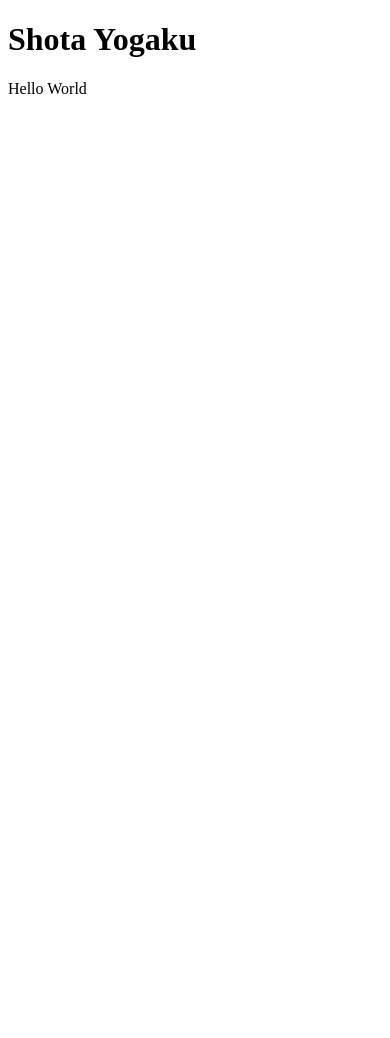
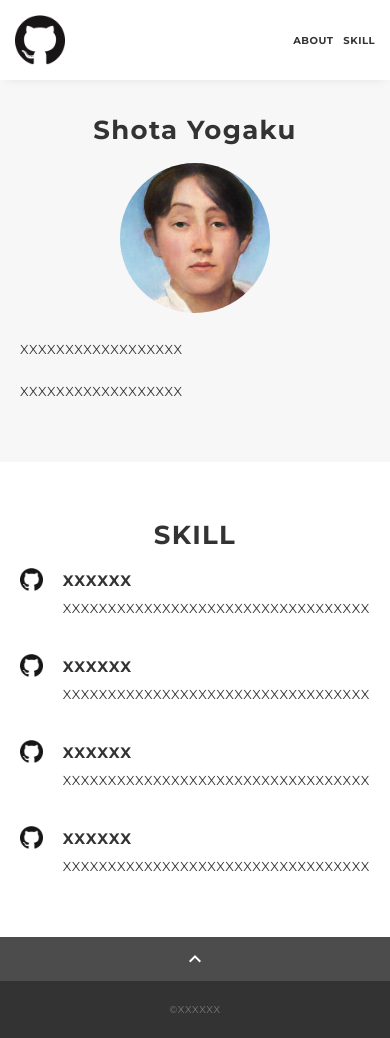
Before and after one commit to shota-19/portfolio1, a plain HTML site: page docs/index.html in a window 390 px wide. Before the commit the page ends 844 px from the top, so only its background shows below. Drawn offline with nearby package versions, Linux system fonts and the light colour scheme.

Commit message:
テンプレート反映

```diff
--- /dev/null
+++ b/docs/css/ress.css
@@ -0,0 +1,283 @@
+/*!
+ * ress.css • v3.0.1
+ * MIT License
+ * github.com/filipelinhares/ress
+ */
+
+/* # =================================================================
+   # Global selectors
+   # ================================================================= */
+
+html {
+  box-sizing: border-box;
+  word-break: normal;
+  -moz-tab-size: 4;
+  tab-size: 4;
+
+  -webkit-text-size-adjust: 100%; /* Prevent adjustments of font size after orientation changes in iOS */
+}
+
+*,
+::before,
+::after {
+  box-sizing: inherit;
+  background-repeat: no-repeat; /* Set `background-repeat: no-repeat` to all elements and pseudo elements */
+}
+
+::before,
+::after {
+  vertical-align: inherit;
+  text-decoration: inherit; /* Inherit text-decoration and vertical align to ::before and ::after pseudo elements */
+}
+
+* {
+  margin: 0;
+  padding: 0; /* Reset `padding` and `margin` of all elements */
+}
+
+/* # =================================================================
+   # General elements
+   # ================================================================= */
+
+hr {
+  overflow: visible; /* Show the overflow in Edge and IE */
+  height: 0; /* Add the correct box sizing in Firefox */
+}
+
+details,
+main {
+  display: block; /* Render the `main` element consistently in IE. */
+}
+
+summary {
+  display: list-item; /* Add the correct display in all browsers */
+}
+
+small {
+  font-size: 80%; /* Set font-size to 80% in `small` elements */
+}
+
+[hidden] {
+  display: none; /* Add the correct display in IE */
+}
+
+abbr[title] {
+  /* Add the correct text decoration in Chrome, Edge, IE, Opera, and Safari */
+  text-decoration: underline;
+  text-decoration: underline dotted;
+  border-bottom: none; /* Remove the bottom border in Chrome 57 */
+}
+
+a {
+  background-color: transparent; /* Remove the gray background on active links in IE 10 */
+}
+
+a:active,
+a:hover {
+  outline-width: 0; /* Remove the outline when hovering in all browsers */
+}
+
+code,
+kbd,
+pre,
+samp {
+  font-family: monospace, monospace; /* Specify the font family of code elements */
+}
+
+pre {
+  font-size: 1em; /* Correct the odd `em` font sizing in all browsers */
+}
+
+b,
+strong {
+  font-weight: bolder; /* Add the correct font weight in Chrome, Edge, and Safari */
+}
+
+/* https://gist.github.com/unruthless/413930 */
+sub,
+sup {
+  position: relative;
+  font-size: 75%;
+  line-height: 0;
+  vertical-align: baseline;
+}
+
+sub {
+  bottom: -.25em;
+}
+
+sup {
+  top: -.5em;
+}
+
+/* # =================================================================
+   # Forms
+   # ================================================================= */
+
+input {
+  border-radius: 0;
+}
+
+/* Replace pointer cursor in disabled elements */
+[disabled] {
+  cursor: default;
+}
+
+[type="number"]::-webkit-inner-spin-button,
+[type="number"]::-webkit-outer-spin-button {
+  height: auto; /* Correct the cursor style of increment and decrement buttons in Chrome */
+}
+
+[type="search"] {
+  outline-offset: -2px; /* Correct the outline style in Safari */
+
+  -webkit-appearance: textfield; /* Correct the odd appearance in Chrome and Safari */
+}
+
+[type="search"]::-webkit-search-decoration {
+  -webkit-appearance: none; /* Remove the inner padding in Chrome and Safari on macOS */
+}
+
+textarea {
+  overflow: auto; /* Internet Explorer 11+ */
+  resize: vertical; /* Specify textarea resizability */
+}
+
+button,
+input,
+optgroup,
+select,
+textarea {
+  font: inherit; /* Specify font inheritance of form elements */
+}
+
+optgroup {
+  font-weight: bold; /* Restore the font weight unset by the previous rule */
+}
+
+button {
+  overflow: visible; /* Address `overflow` set to `hidden` in IE 8/9/10/11 */
+}
+
+button,
+select {
+  text-transform: none; /* Firefox 40+, Internet Explorer 11- */
+}
+
+/* Apply cursor pointer to button elements */
+button,
+[type="button"],
+[type="reset"],
+[type="submit"],
+[role="button"] {
+  cursor: pointer;
+  color: inherit;
+}
+
+/* Remove inner padding and border in Firefox 4+ */
+button::-moz-focus-inner,
+[type="button"]::-moz-focus-inner,
+[type="reset"]::-moz-focus-inner,
+[type="submit"]::-moz-focus-inner {
+  padding: 0;
+  border-style: none;
+}
+
+/* Replace focus style removed in the border reset above */
+button:-moz-focusring,
+[type="button"]::-moz-focus-inner,
+[type="reset"]::-moz-focus-inner,
+[type="submit"]::-moz-focus-inner {
+  outline: 1px dotted ButtonText;
+}
+
+button,
+html [type="button"],
+/* Prevent a WebKit bug where (2) destroys native `audio` and `video`controls in Android 4 */
+[type="reset"],
+[type="submit"] {
+  -webkit-appearance: button; /* Correct the inability to style clickable types in iOS */
+}
+
+/* Remove the default button styling in all browsers */
+button,
+input,
+select,
+textarea {
+  border-style: none;
+  background-color: transparent;
+}
+
+/* Style select like a standard input */
+select {
+  -webkit-appearance: none; /* Chrome 41+ */
+  -moz-appearance: none; /* Firefox 36+ */
+}
+
+select::-ms-expand {
+  display: none; /* Internet Explorer 11+ */
+}
+
+select::-ms-value {
+  color: currentColor; /* Internet Explorer 11+ */
+}
+
+legend {
+  display: table; /* Correct the text wrapping in Edge and IE */
+  max-width: 100%; /* Correct the text wrapping in Edge and IE */
+  max-width: 100%; /* Correct the text wrapping in Edge 18- and IE */
+  white-space: normal; /* Correct the text wrapping in Edge and IE */
+  color: inherit; /* Correct the color inheritance from `fieldset` elements in IE */
+  border: 0; /* Correct `color` not being inherited in IE 8/9/10/11 */
+}
+
+::-webkit-file-upload-button {
+  font: inherit; /* Change font properties to `inherit` in Chrome and Safari */
+  color: inherit;
+  /* Correct the inability to style clickable types in iOS and Safari */
+
+  -webkit-appearance: button;
+}
+
+/* # =================================================================
+   # Specify media element style
+   # ================================================================= */
+
+img {
+  border-style: none; /* Remove border when inside `a` element in IE 8/9/10 */
+}
+
+/* Add the correct vertical alignment in Chrome, Firefox, and Opera */
+progress {
+  vertical-align: baseline;
+}
+
+/* # =================================================================
+   # Accessibility
+   # ================================================================= */
+
+/* Hide content from screens but not screenreaders */
+@media screen {
+  [hidden~="screen"] {
+    display: inherit;
+  }
+  [hidden~="screen"]:not(:active):not(:focus):not(:target) {
+    position: absolute !important;
+    clip: rect(0 0 0 0) !important;
+  }
+}
+
+/* Specify the progress cursor of updating elements */
+[aria-busy="true"] {
+  cursor: progress;
+}
+
+/* Specify the pointer cursor of trigger elements */
+[aria-controls] {
+  cursor: pointer;
+}
+
+/* Specify the unstyled cursor of disabled, not-editable, or otherwise inoperable elements */
+[aria-disabled] {
+  cursor: default;
+}
--- /dev/null
+++ b/docs/css/style.css
@@ -0,0 +1,311 @@
+body {
+  font-family: "Montserrat","Helvetica Neue",Arial,"Hiragino Kaku Gothic ProN","Hiragino Sans",Meiryo,sans-serif;
+  font-size: 14px;
+  line-height: 1.8;
+  letter-spacing: .8px;
+  color: #333;
+}
+
+a {
+  transition: opacity .3s;
+  text-decoration: none;
+  color: #1ca9e3;
+}
+
+img {
+  max-width: 100%;
+  height: auto;
+  vertical-align: bottom;
+  border-style: none;
+}
+
+ul,
+li {
+  list-style: none;
+}
+
+.pc-only {
+  display: block;
+}
+
+.sp-only {
+  display: none;
+}
+
+.wrapper {
+  padding-top: 73px;
+}
+
+.section {
+  padding: 90px 0;
+}
+
+.section:nth-of-type(odd) {
+  background-color: #f7f7f7;
+}
+
+.inner {
+  max-width: 1340px;
+  margin: 0 auto;
+  padding: 0 40px;
+}
+
+.title {
+  font-size: 34px;
+  font-weight: bold;
+  line-height: 1;
+  margin-bottom: 40px;
+  text-align: center;
+  letter-spacing: .05em;
+  color: #333;
+}
+
+.lead {
+  margin-bottom: 30px;
+}
+
+/*--- header ---*/
+.header {
+  position: fixed;
+  top: 0;
+  z-index: 1;
+  width: 100%;
+  background-color: #fff;
+  box-shadow: 0 5px 10px -6px rgba(0,0,0,.1);
+}
+
+.header .inner {
+  display: flex;
+  align-items: center;
+  justify-content: space-between;
+  padding: 20px 40px;
+}
+
+.header-logo {
+  font-size: 20px;
+  font-weight: bold;
+  line-height: 1.2;
+  margin-right: 20px;
+  letter-spacing: .05em;
+}
+
+.header-logo a {
+  color: #333;
+}
+
+.header-banner {
+  width: 50px;
+}
+.header-nav-list {
+  display: flex;
+  justify-content: space-between;
+}
+
+.header-nav-item:not(:last-child) {
+  margin-right: 20px;
+}
+
+.header-nav-item a {
+  position: relative;
+  font-size: 13px;
+  font-weight: bold;
+  display: inline-block;
+  padding: 5px 0;
+  transition: .3s;
+  letter-spacing: .05em;
+  color: #333;
+}
+.header-nav-item a:after {
+  position: absolute;
+  bottom: 0;
+  left: 50%;
+  width: 0;
+  height: 3px;
+  content: "";
+  transition: .3s;
+  -webkit-transform: translateX(-50%);
+  transform: translateX(-50%);
+  background-color: #333;
+}
+
+.header-nav-item a:hover:after {
+  width: 100%;
+}
+
+/*--- about ---*/
+.profile {
+  display: flex;
+  flex-wrap: wrap;
+  max-width: 800px;
+  margin: 0 auto;
+}
+.profile-img {
+  width: 20%;
+  margin-right: 30px;
+  border-radius: 50%;
+}
+.profile-img img {
+  border-radius: 50%;
+}
+.profile-body {
+  flex: 1;
+}
+.profile-body p:not(:last-child) {
+  margin-bottom: 30px;
+}
+
+/*--- skill ---*/
+.skill-list {
+  display: flex;
+  flex-wrap: wrap;
+  justify-content: space-between;
+  margin-bottom: -50px;
+}
+
+.skill-item {
+  display: flex;
+  align-items: flex-start;
+  justify-content: space-between;
+  width: 48%;
+  margin-bottom: 50px;
+}
+
+.skill-img {
+  width: 60px;
+  height: auto;
+  margin-right: 20px;
+}
+
+.skill-body {
+  flex: 1;
+}
+
+.skill-name {
+  margin-bottom: 3px;
+}
+
+/*--- contact ---*/
+.contact {
+  text-align: center;
+}
+
+.contact-item:not(:last-child) {
+  margin-right: 10px;
+}
+
+.contact-icon {
+  width: 50px;
+}
+
+/*--- page-top ---*/
+.page-top {
+  font-weight: bold;
+  padding: 10px;
+  cursor: pointer;
+  text-align: center;
+  background-color: #4c4c4c;
+}
+
+.page-top .material-icons-outlined {
+  vertical-align: bottom;
+  color: #fff;
+}
+
+/*--- footer ---*/
+.footer {
+  padding: 30px;
+  background-color: #333;
+}
+
+.copyright {
+  font-size: 10px;
+  text-align: center;
+  color: #797979;
+}
+
+
+/* --- media Queries 767 ---*/
+@media screen and (max-width: 767px) {
+  body {
+    font-size: 13px;
+    line-height: 1.7;
+  }
+
+  .pc-only {
+    display: none;
+  }
+
+  .sp-only {
+    display: block;
+  }
+
+  .title {
+    font-size: 26px;
+    margin-bottom: 20px;
+  }
+
+  .wrapper {
+    padding-top: 57px;
+  }
+
+  .section {
+    padding: 60px 0;
+  }
+
+  .inner {
+    padding: 0 20px;
+  }
+
+  .header .inner {
+    padding: 15px;
+  }
+
+  .header-logo {
+    font-size: 15px;
+    margin-right: 15px;
+  }
+
+  .header-nav-item:not(:last-child) {
+    margin-right: 10px;
+  }
+
+  .header-nav-item a {
+    font-size: 10px;
+  }
+
+  .header-nav-item a:after {
+    display: none;
+  }
+
+  .profile {
+    display: block;
+  }
+  .profile-img {
+    width: 150px;
+    margin: 0 auto;
+    margin-bottom: 25px;
+  }
+
+  .profile-body p:not(:last-child) {
+    margin-bottom: 20px;
+  }
+
+  .skill-list {
+    display: block;
+    margin-bottom: 0;
+  }
+
+  .skill-item {
+    width: 100%;
+    margin-bottom: 35px;
+  }
+
+  .skill-item:last-child {
+    margin-bottom: 0;
+  }
+
+  .footer {
+    padding: 20px;
+  }
+
+}
--- a/docs/index.html
+++ b/docs/index.html
@@ -1,12 +1,117 @@
 <!DOCTYPE html>
 <html>
 <head>
-<meta charset="UTF-8">
-<title>My Portfolio</title>
+<meta charset="utf-8" />
+<meta name="viewport"
+	content="width=device-width,initial-scale=1.0,user-scalable=no" />
+<meta property="og:type" content="website" />
+<meta property="og:title" content="XXXXXX's portfolio" />
+<!-- <meta property="og:url" content="dummyurl" /> -->
+<meta property="og:description" content="XXXXXXの自己紹介サイトです。" />
+<meta property="og:image" content="img/ogp.png" />
+<meta name="description" content="XXXXXXの自己紹介サイトです。" />
+<title>XXXXXX ポートフォリオ</title>
+<link rel="preconnect" href="https://fonts.gstatic.com" />
+<link
+	href="https://fonts.googleapis.com/css2?family=Montserrat:wght@400;700&display=swap"
+	rel="stylesheet" />
+<link
+	href="https://fonts.googleapis.com/css?family=Material+Icons+Outlined"
+	rel="stylesheet" />
+<link href="css/ress.css" media="all" rel="stylesheet" type="text/css" />
+<link href="css/style.css" media="all" rel="stylesheet" type="text/css" />
+<!-- <link rel="shortcut icon" href="img/favicon.ico" /> -->
+<!-- <link rel="canonical" href="dummyurl" /> -->
 </head>
+
 <body>
-	<h1>Shota Yogaku</h1>
-	<p>Hello World</p>
+	<div class="wrapper">
+		<header class="header">
+			<div class="inner">
+				<h1 class="header-logo">
+					<a href="#"><img class="header-banner" src="img/github.png"
+						alt="ロゴマーク" /> </a>
+				</h1>
+				<nav class="header-nav">
+					<ul class="header-nav-list">
+						<li class="header-nav-item"><a href="#about">ABOUT</a></li>
+						<li class="header-nav-item"><a href="#skill">SKILL</a></li>
+					</ul>
+				</nav>
+			</div>
+		</header>
 
+		<main class="content">
+			<section class="about section" id="about">
+				<div class="inner">
+					<h2 class="title">Shota Yogaku</h2>
+					<div class="profile">
+						<p class="profile-img">
+							<img src="img/profile.png" alt="自画像" />
+						</p>
+						<div class="profile-body">
+							<p>XXXXXXXXXXXXXXXXXX</p>
+							<p>XXXXXXXXXXXXXXXXXX</p>
+						</div>
+					</div>
+				</div>
+			</section>
+
+			<section class="skill section" id="skill">
+				<div class="inner">
+					<h2 class="title">SKILL</h2>
+					<div class="skill-list">
+						<div class="skill-item">
+							<p class="skill-img">
+								<img src="img/github.png" alt="logo" />
+							</p>
+							<div class="skill-body">
+								<h3 class="skill-name">XXXXXX</h3>
+								<p class="skill-text">XXXXXXXXXXXXXXXXXXXXXXXXXXXXXXXXXX</p>
+							</div>
+						</div>
+						<div class="skill-item">
+							<p class="skill-img">
+								<img src="img/github.png" alt="logo" />
+							</p>
+							<div class="skill-body">
+								<h3 class="skill-name">XXXXXX</h3>
+								<p class="skill-text">XXXXXXXXXXXXXXXXXXXXXXXXXXXXXXXXXX</p>
+							</div>
+						</div>
+						<div class="skill-item">
+							<p class="skill-img">
+								<img src="img/github.png" alt="logo" />
+							</p>
+							<div class="skill-body">
+								<h3 class="skill-name">XXXXXX</h3>
+								<p class="skill-text">XXXXXXXXXXXXXXXXXXXXXXXXXXXXXXXXXX</p>
+							</div>
+						</div>
+						<div class="skill-item">
+							<p class="skill-img">
+								<img src="img/github.png" alt="logo" />
+							</p>
+							<div class="skill-body">
+								<h3 class="skill-name">XXXXXX</h3>
+								<p class="skill-text">XXXXXXXXXXXXXXXXXXXXXXXXXXXXXXXXXX</p>
+							</div>
+						</div>
+					</div>
+				</div>
+			</section>
+
+			<div class="page-top" id="js-page-top">
+				<span class="material-icons-outlined">expand_less</span>
+			</div>
+
+			<footer class="footer">
+				<div class="copyright">&copy;XXXXXX</div>
+			</footer>
+		</main>
+	</div>
+	<script
+		src="https://ajax.googleapis.com/ajax/libs/jquery/3.5.1/jquery.min.js"></script>
+	<script src="js/script.js"></script>
 </body>
 </html>
--- /dev/null
+++ b/docs/js/script.js
@@ -0,0 +1,20 @@
+$(function () {
+
+  //ページ内スクロール
+  var navHeight = $(".header").outerHeight();
+
+  $('a[href^="#"]').on("click", function () {
+    var href = $(this).attr("href");
+    var target = $(href == "#" || href == "" ? "html" : href);
+    var position = target.offset().top - navHeight;
+    $("html, body").animate({ scrollTop: position, }, 300, "swing");
+    return false;
+  });
+
+  //ページトップ
+  $("#js-page-top").on("click", function () {
+    $("body,html").animate({ scrollTop: 0, }, 300);
+    return false;
+  });
+
+});
```
Also changed, not shown: docs/img/github.png (added), docs/img/ogp.png (added), docs/img/profile.png (added).
